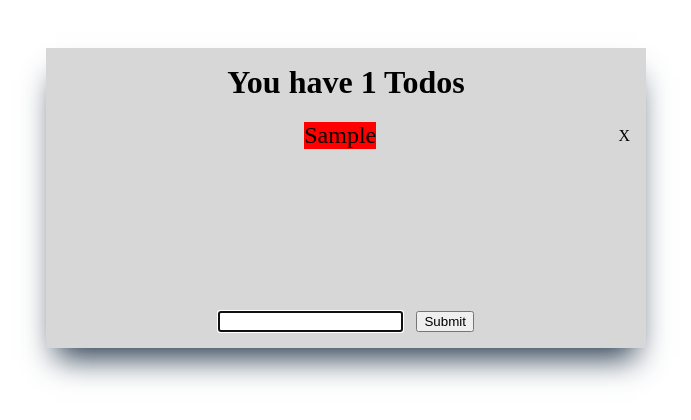
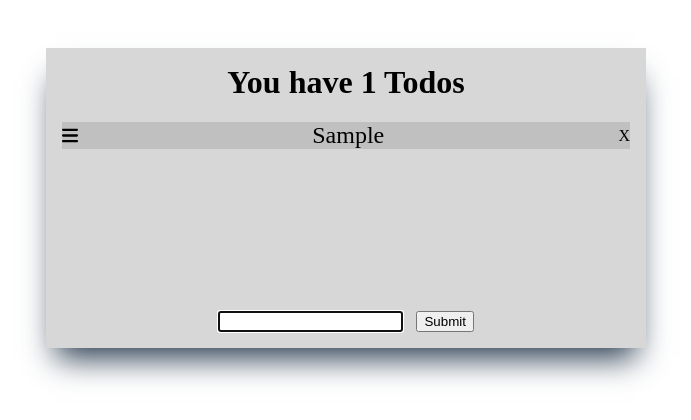
Before and after one commit to awf1337/ToDo-App, a React (Create React App) app: page / in a window 1280 px wide. Both pictures are taken after typing "Sample" into the empty fields and a click on the button "Submit". Shown: the top 420 px of the page, without its empty margins (294-985 px from the left). Built offline with nearby package versions, Linux system fonts and the light colour scheme.

Commit message:
dNd-UpdatedLayout

```diff
--- a/src/App.js
+++ b/src/App.js
@@ -1,4 +1,5 @@
 import React, {useState, useRef} from "react"
+import dndImage from "./images/bars-solid.svg"
 
 // number of items per page
 const PER_PAGE = 5;
@@ -9,36 +10,61 @@ export default function App() {
   const [inputValue, setInputValue] = useState('');
 
   const inputRef = useRef(null);
+  const dragItem = useRef(null);
+  const dragOverItem = useRef(null);
+
+  function handleSort() {
+    let dublicateToDoArray = [...toDoArray];
+
+    // remove and save the dragged item
+    const draggedItemContent = dublicateToDoArray.splice(dragItem.current,1)[0];
+
+    //switch the position
+    dublicateToDoArray.splice(dragOverItem.current, 0, draggedItemContent)
+
+    //reset refs
+    dragItem.current = null;
+    dragOverItem.current = null;
+    setToDoArray(dublicateToDoArray);
+  }
 
   function addIntoArray(e) {
     //prevent refresh after form submit
-    e.preventDefault()
+    e.preventDefault();
 
-    setToDoArray(prevState => ([inputValue, ...prevState]))
+    setToDoArray(prevState => ([inputValue, ...prevState]));
     //clear the input field after submit
     setInputValue('');
 
     //focus the input field after submit
-    inputRef.current.focus()
+    inputRef.current.focus();
   }
 
   function deleteItem(indexElement) {
     //deep copy of toDoArray array
-    const updatedArrayList = JSON.parse(JSON.stringify(toDoArray))
+    const updatedArrayList = JSON.parse(JSON.stringify(toDoArray));
 
     //remove indexElement item from array
-    updatedArrayList.splice(indexElement,1)
-    setToDoArray(updatedArrayList)
+    updatedArrayList.splice(indexElement,1);
+    setToDoArray(updatedArrayList);
   }
 
 
   const toDoList = toDoArray.map((toDoElement,indexElement) => {
         return (
-              <div className="todo_Content" key={indexElement}>
-                <div className="todo_Items">
+              <div className={`todo_LineContent Color${ indexElement % 2 === 0 && "Grey" }`} key={indexElement}>
+                  <img
+                  src={dndImage}
+                  alt=""
+                  className="dndImage"
+                  draggable
+                  onDragStart={() => dragItem.current = indexElement}
+                  onDragEnter={() => dragOverItem.current = indexElement}
+                  onDragEnd={handleSort}
+                  onDragOver={(e) => e.preventDefault()}
+                  />
                   <li> {toDoElement} </li>
-                </div>
-                <span className="todo_DeleteItem" onClick={() => deleteItem(indexElement)}>X</span>
+                  <span className="todo_DeleteItem" onClick={() => deleteItem(indexElement)}>X</span>
               </div>
         )
   })
@@ -56,7 +82,7 @@ export default function App() {
           {toDoArray.length > 5 &&
             <div className="todo_Pages">
               {[...Array(parseInt(toDoArray.length/5) + 1)].map((_ , i) => (
-                <span onClick={() => setPage(i)}>{i+1}</span>
+                <span key={i}onClick={() => setPage(i)}>{i+1}</span>
               ))}
             </div>
           }
--- a/src/index.css
+++ b/src/index.css
@@ -9,7 +9,6 @@ body {
 /* Typography */
 
 li {
-    background-color: red;
     font-size: 1.5rem;
 }
 
@@ -41,21 +40,29 @@ h1 {
     margin-left: 1em;
 }
 
-.todo_Content {
+.todo_LineContent {
     display: flex;
+    justify-content: space-between;
 }
 
-.todo_DeleteItem {
-    align-self: center;
-}
-
-.todo_Items {
-    display: flex;
-    justify-content: center;
-    flex-grow: 1;
+.todo_LineContent.ColorGrey {
+    background-color: rgb(192, 192, 192);
 }
 
 .todo_Pages span {
     padding-left: .5em;
     cursor: pointer;
 }
+
+img.dndImage {
+    max-width: 16px;
+    cursor: move;
+}
+img.dndImage:active {
+    cursor:grabbing;
+}
+
+.todo_DeleteItem {
+    cursor: pointer;
+    align-self: center;
+}
```
Also changed, not shown: src/images/bars-solid.svg (added).
